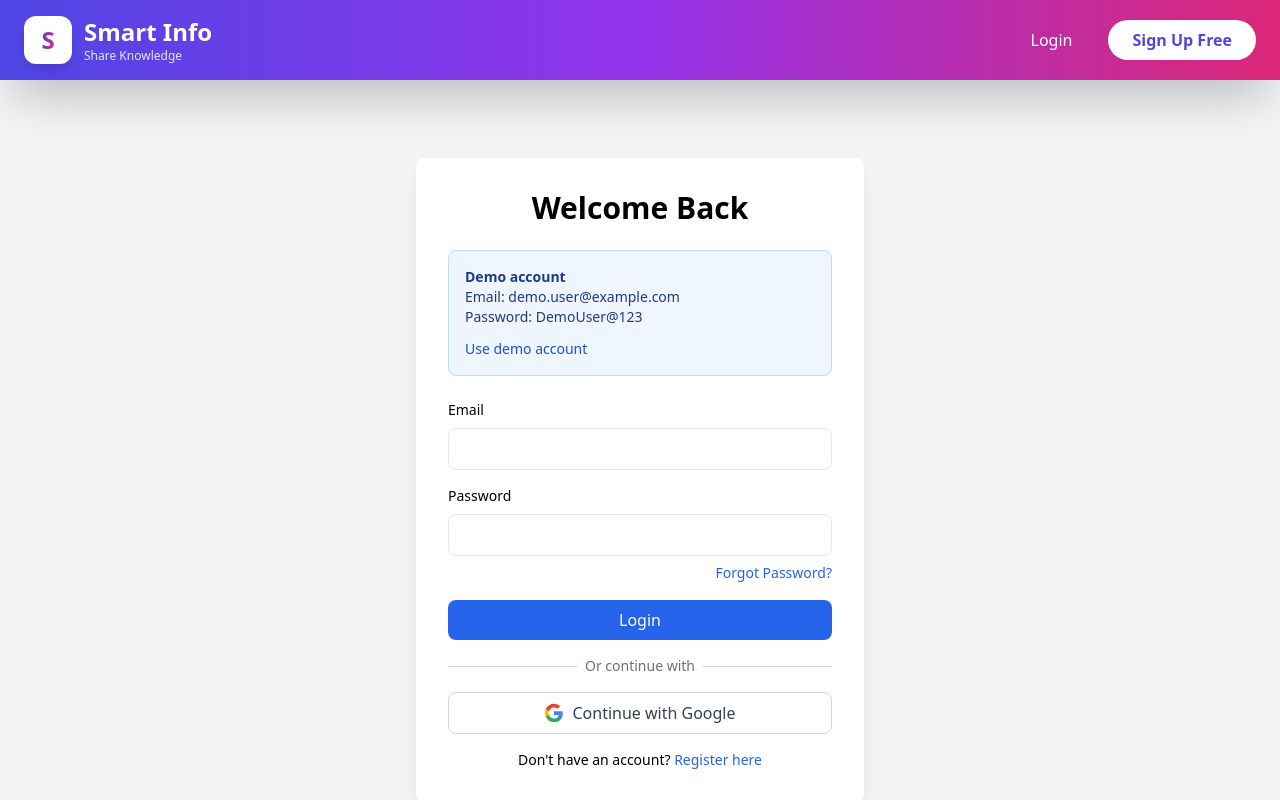
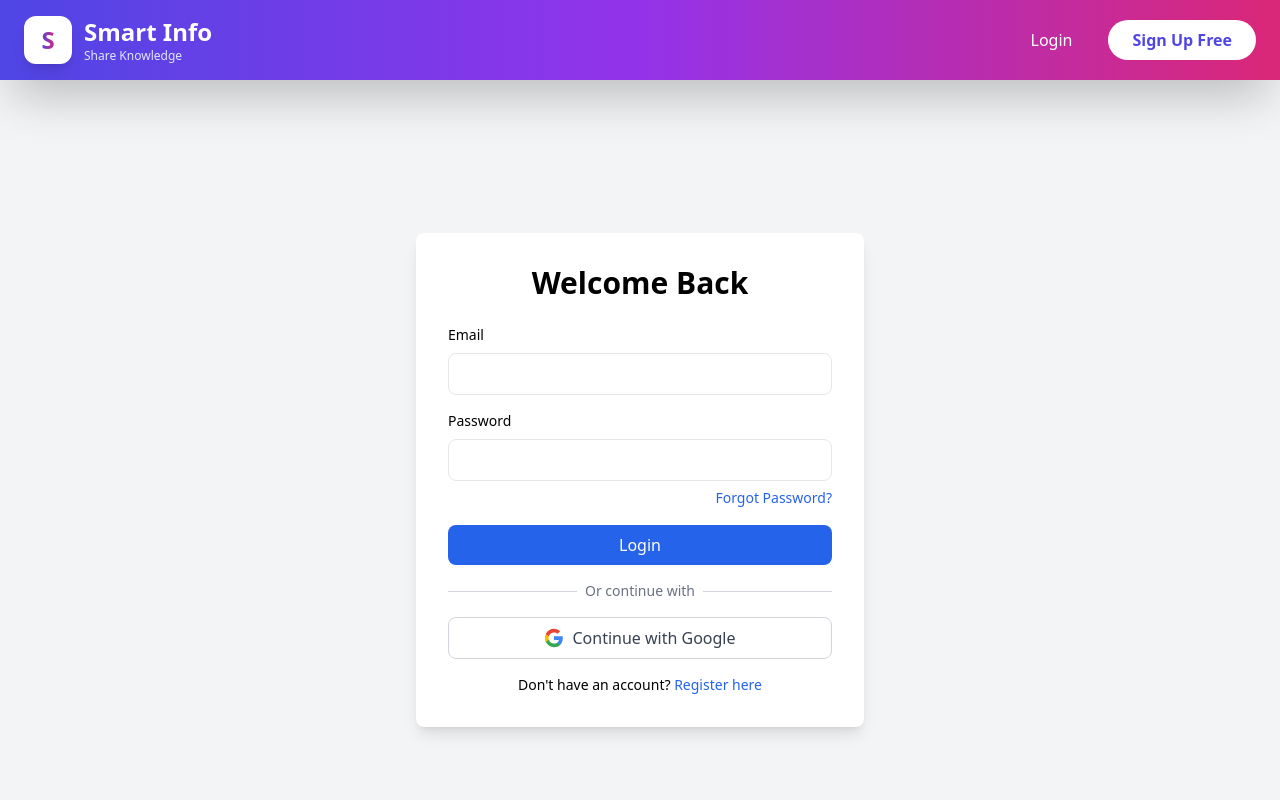
Before and after one commit to siranjeevi2024/Smart-Info-Sharing-Platform, a React (Create React App) app in the folder frontend/: page /login in a window 1280 px wide. Shown: the top 800 px of the page. Built offline with nearby package versions, Linux system fonts and the light colour scheme; no server answers.

Commit message:
Remove demo login panel

```diff
--- a/frontend/src/pages/Login.js
+++ b/frontend/src/pages/Login.js
@@ -4,11 +4,6 @@ import { useAuth } from '../context/AuthContext';
 import API from '../utils/api';
 import { toast } from 'react-toastify';
 import { API_BASE_URL } from '../utils/config';
-
-const DEMO_CREDENTIALS = {
-  email: 'demo.user@example.com',
-  password: 'DemoUser@123'
-};
 
 const Login = () => {
   const [formData, setFormData] = useState({
@@ -42,22 +37,6 @@ const Login = () => {
     <div className="min-h-screen bg-gray-100 flex items-center justify-center py-12 px-4">
       <div className="max-w-md w-full bg-white rounded-lg shadow-lg p-8">
         <h2 className="text-3xl font-bold text-center mb-6">Welcome Back</h2>
-
-        <div className="mb-6 rounded-lg border border-blue-200 bg-blue-50 p-4 text-sm text-blue-900">
-          <p className="font-semibold">Demo account</p>
-          <p>Email: {DEMO_CREDENTIALS.email}</p>
-          <p>Password: {DEMO_CREDENTIALS.password}</p>
-          <button
-            type="button"
-            onClick={() => {
-              setFormData(DEMO_CREDENTIALS);
-              setErrorMessage('');
-            }}
-            className="mt-3 text-blue-700 font-medium hover:underline"
-          >
-            Use demo account
-          </button>
-        </div>
 
         {errorMessage && (
           <div className="mb-4 rounded-lg bg-red-100 px-4 py-3 text-sm text-red-700">
```
